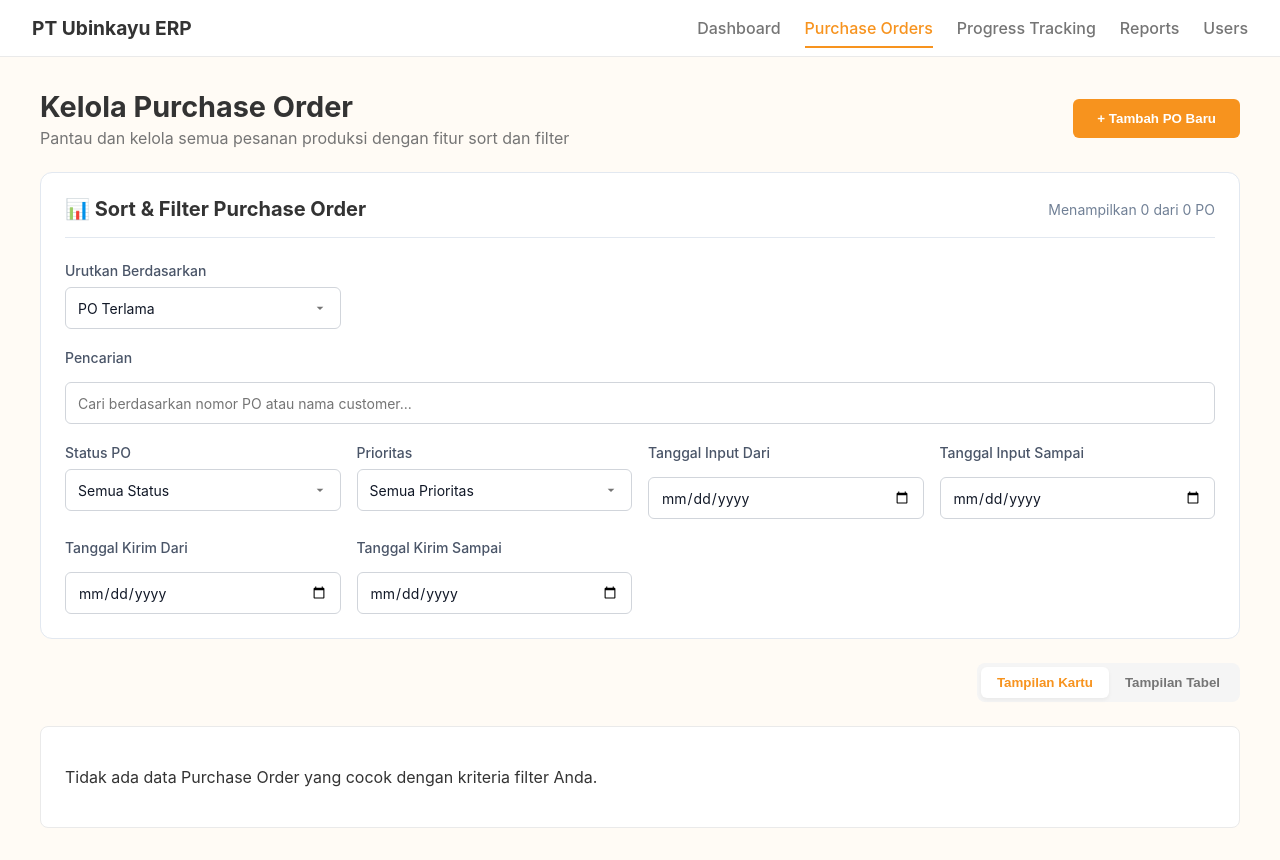
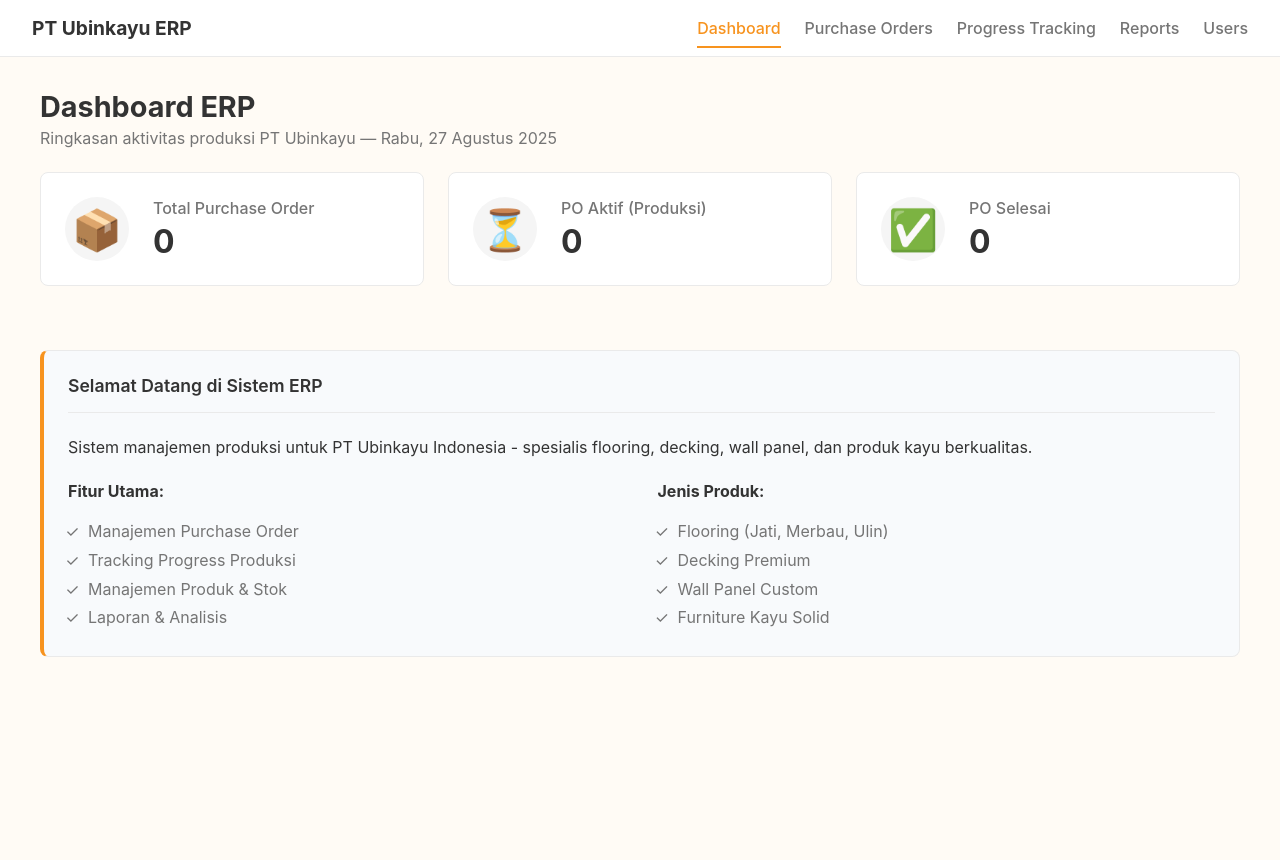
Before and after one commit to michaeldavidsinn/ubinkayu-erp1, a React (Vite) app in the folder src/renderer/: page / in a window 1280 px wide. After the commit the page ends 800 px from the top, so only its background shows below. Built offline with nearby package versions, Linux system fonts and the light colour scheme.

Commit message:
buat page dashboard

```diff
--- a/src/renderer/src/App.tsx
+++ b/src/renderer/src/App.tsx
@@ -11,7 +11,8 @@ import Navbar from './components/Navbar'
 import POListPage from './pages/POListPage'
 import InputPOPage from './pages/InputPOPage'
 import PODetailPage from './pages/PODetailPage'
-import ProgressTrackingPage from './pages/ProgressTrackingPage' // <-- BARU: Impor halaman baru
+import ProgressTrackingPage from './pages/ProgressTrackingPage'
+import DashboardPage from './pages/DashboardPage';
 
 // --- DUMMY DATA UNTUK HALAMAN TRACKING ---
 const dummyTrackingData = [
@@ -23,7 +24,7 @@ const dummyTrackingData = [
 
 function App() {
   // BARU: Tambahkan 'tracking' sebagai salah satu kemungkinan view
-  const [view, setView] = useState<'list' | 'input' | 'detail' | 'tracking'>('list')
+  const [view, setView] = useState<'dashboard' | 'list' | 'input' | 'detail' | 'tracking'>('dashboard');
   const [purchaseOrders, setPurchaseOrders] = useState<POHeader[]>([])
   const [editingPO, setEditingPO] = useState<POHeader | null>(null)
   const [detailPO, setDetailPO] = useState<POHeader | null>(null)
@@ -46,6 +47,7 @@ function App() {
   useEffect(() => {
     fetchPOs()
   }, [])
+
   const handleDeletePO = async (poId: string) => {
     if (window.confirm(`Yakin ingin menghapus PO ini? Semua data terkait akan hilang permanen.`)) {
       setIsLoading(true)
@@ -82,12 +84,7 @@ function App() {
   }
 
   // BARU: Fungsi untuk menangani navigasi dari Navbar
-  const handleNavigate = (targetView: 'list' | 'tracking') => {
-    if (targetView === 'list') {
-      fetchPOs() // Muat ulang data PO saat kembali ke list
-    }
-    setView(targetView)
-  }
+  const handleNavigate = (targetView: 'dashboard' | 'list' | 'tracking') => { setView(targetView); };
 
   const handleBackToList = () => {
     setEditingPO(null)
@@ -97,27 +94,20 @@ function App() {
 
   const renderContent = () => {
     switch (view) {
+      // [BARU] Tambahkan case untuk dashboard
+      case 'dashboard':
+        return <DashboardPage poList={purchaseOrders} isLoading={isLoading} />;
       case 'input':
-        return <InputPOPage onSaveSuccess={handleBackToList} editingPO={editingPO} />
+        return <InputPOPage onSaveSuccess={handleBackToList} editingPO={editingPO} />;
       case 'detail':
-        return <PODetailPage po={detailPO} onBackToList={handleBackToList} />
-      // BARU: Tambahkan case untuk 'tracking'
+        return <PODetailPage po={detailPO} onBackToList={handleBackToList} />;
       case 'tracking':
-        return <ProgressTrackingPage poList={dummyTrackingData} />
+        return <ProgressTrackingPage poList={[]} />;
       case 'list':
       default:
-        return (
-          <POListPage
-            poList={purchaseOrders}
-            onAddPO={handleShowInputForm}
-            onDeletePO={handleDeletePO}
-            onEditPO={handleEditPO}
-            onShowDetail={handleShowDetail}
-            isLoading={isLoading}
-          />
-        )
+        return <POListPage poList={purchaseOrders} onAddPO={handleShowInputForm} onDeletePO={handleDeletePO} onEditPO={handleEditPO} onShowDetail={handleShowDetail} isLoading={isLoading}/>;
     }
-  }
+  };
 
   return (
     <div className="app-layout">
--- a/src/renderer/src/assets/main.css
+++ b/src/renderer/src/assets/main.css
@@ -759,3 +759,81 @@ label {
 .status-badge.status-in-progress { background-color: #D69E2E; }
 .status-badge.status-completed { background-color: #38A169; }
 .status-badge.status-cancelled { background-color: #C53030; }
+
+/* ================================== */
+/* STYLING UNTUK DASHBOARD PAGE       */
+/* ================================== */
+
+.dashboard-grid {
+  display: grid;
+  grid-template-columns: repeat(auto-fit, minmax(280px, 1fr));
+  gap: 1.5rem;
+  margin-bottom: 2rem;
+}
+
+.stat-card {
+  display: flex;
+  align-items: center;
+  padding: 1.5rem;
+  transition: transform 0.2s ease, box-shadow 0.2s ease;
+}
+
+.stat-card:hover {
+  transform: translateY(-5px);
+  box-shadow: 0 10px 15px -3px rgba(0, 0, 0, 0.07), 0 4px 6px -2px rgba(0, 0, 0, 0.05);
+}
+
+.stat-card-icon {
+  font-size: 2.5rem;
+  margin-right: 1.5rem;
+  background-color: var(--secondary-color);
+  height: 64px;
+  width: 64px;
+  display: flex;
+  align-items: center;
+  justify-content: center;
+  border-radius: 50%;
+}
+
+.stat-card-info {
+  display: flex;
+  flex-direction: column;
+}
+
+.stat-card-title {
+  color: var(--text-secondary);
+  font-weight: 500;
+  margin-bottom: 0.25rem;
+}
+
+.stat-card-value {
+  font-size: 2rem;
+  font-weight: 700;
+  color: var(--text-primary);
+}
+
+.welcome-card {
+  background-color: #F8FAFC;
+  border-left: 4px solid var(--primary-color);
+}
+
+.welcome-grid {
+    display: grid;
+    grid-template-columns: 1fr 1fr;
+    gap: 2rem;
+    margin-top: 1.5rem;
+}
+
+.welcome-card h4 {
+    margin-top: 0;
+    margin-bottom: 1rem;
+    color: var(--text-primary);
+}
+
+.welcome-card ul {
+    list-style-type: '✓  ';
+    padding-left: 1.25rem;
+    margin: 0;
+    color: var(--text-secondary);
+    line-height: 1.8;
+}
--- a/src/renderer/src/components/Navbar.tsx
+++ b/src/renderer/src/components/Navbar.tsx
@@ -1,35 +1,35 @@
 /* eslint-disable prettier/prettier */
-// src/renderer/src/components/Navbar.tsx
-
-import React from 'react'
+import React from 'react';
 
 interface NavbarProps {
-  // BARU: Definisikan props yang diterima dari App.tsx
-  currentView: string
-  onNavigate: (view: 'list' | 'tracking') => void
+  currentView: string;
+  // Tambahkan 'dashboard' ke tipe navigasi
+  onNavigate: (view: 'dashboard' | 'list' | 'tracking') => void;
 }
 
 const Navbar: React.FC<NavbarProps> = ({ currentView, onNavigate }) => {
-  // Helper untuk menentukan apakah link aktif
-  // eslint-disable-next-line @typescript-eslint/explicit-function-return-type
   const getLinkClass = (viewName: string) => {
+    // [FIX] Tambahkan kondisi untuk dashboard
+    if (viewName === 'Dashboard' && currentView === 'dashboard') {
+      return 'active';
+    }
     if (viewName === 'Purchase Orders' && ['list', 'input', 'detail'].includes(currentView)) {
-      return 'active'
+      return 'active';
     }
     if (viewName === 'Progress Tracking' && currentView === 'tracking') {
-      return 'active'
+      return 'active';
     }
-    return ''
-  }
+    return '';
+  };
 
   return (
     <nav className="navbar">
       <div className="navbar-brand">PT Ubinkayu ERP</div>
       <div className="navbar-links">
-        <a href="#" className={getLinkClass('Dashboard')}>
+        {/* [FIX] Jadikan link ini fungsional */}
+        <a href="#" onClick={() => onNavigate('dashboard')} className={getLinkClass('Dashboard')}>
           Dashboard
         </a>
-        {/* BARU: Gunakan onNavigate untuk mengubah view */}
         <a href="#" onClick={() => onNavigate('list')} className={getLinkClass('Purchase Orders')}>
           Purchase Orders
         </a>
@@ -44,7 +44,7 @@ const Navbar: React.FC<NavbarProps> = ({ currentView, onNavigate }) => {
         </a>
       </div>
     </nav>
-  )
-}
+  );
+};
 
-export default Navbar
+export default Navbar;
--- /dev/null
+++ b/src/renderer/src/pages/DashboardPage.tsx
@@ -0,0 +1,98 @@
+/* eslint-disable prettier/prettier */
+import React, { useMemo } from 'react';
+import { POHeader } from '../types';
+import { Card } from '../components/Card';
+
+// Definisikan props yang diterima oleh halaman ini
+interface DashboardPageProps {
+  poList: POHeader[];
+  isLoading: boolean;
+}
+
+// Komponen kecil untuk menampilkan kartu statistik
+const StatCard = ({ title, value, icon, color }) => (
+  <Card className="stat-card" style={{ borderTop: `4px solid ${color}` }}>
+    <div className="stat-card-icon">{icon}</div>
+    <div className="stat-card-info">
+      <span className="stat-card-title">{title}</span>
+      <span className="stat-card-value">{value}</span>
+    </div>
+  </Card>
+);
+
+const DashboardPage: React.FC<DashboardPageProps> = ({ poList, isLoading }) => {
+  // Gunakan useMemo agar kalkulasi tidak diulang setiap render
+  const stats = useMemo(() => {
+    const totalPOs = poList.length;
+    // Anggap PO aktif jika statusnya BUKAN 'Completed' atau 'Cancelled'
+    const activePOs = poList.filter(
+      (po) => po.status !== 'Completed' && po.status !== 'Cancelled'
+    ).length;
+    const completedPOs = poList.filter((po) => po.status === 'Completed').length;
+
+    return { totalPOs, activePOs, completedPOs };
+  }, [poList]);
+
+  const today = new Date().toLocaleDateString('id-ID', { weekday: 'long', year: 'numeric', month: 'long', day: 'numeric' });
+
+  return (
+    <div className="page-container">
+      <div className="page-header">
+        <div>
+          <h1>Dashboard ERP</h1>
+          <p>Ringkasan aktivitas produksi PT Ubinkayu — {today}</p>
+        </div>
+      </div>
+
+      {/* Grid untuk menampilkan kartu statistik */}
+      <div className="dashboard-grid">
+        <StatCard
+          title="Total Purchase Order"
+          value={isLoading ? '...' : stats.totalPOs}
+          icon="📦"
+          color="#3182CE"
+        />
+        <StatCard
+          title="PO Aktif (Produksi)"
+          value={isLoading ? '...' : stats.activePOs}
+          icon="⏳"
+          color="#D69E2E"
+        />
+        <StatCard
+          title="PO Selesai"
+          value={isLoading ? '...' : stats.completedPOs}
+          icon="✅"
+          color="#38A169"
+        />
+      </div>
+
+      {/* Kartu Selamat Datang */}
+      <Card className="welcome-card">
+        <h2>Selamat Datang di Sistem ERP</h2>
+        <p>Sistem manajemen produksi untuk PT Ubinkayu Indonesia - spesialis flooring, decking, wall panel, dan produk kayu berkualitas.</p>
+        <div className="welcome-grid">
+            <div>
+                <h4>Fitur Utama:</h4>
+                <ul>
+                    <li>Manajemen Purchase Order</li>
+                    <li>Tracking Progress Produksi</li>
+                    <li>Manajemen Produk & Stok</li>
+                    <li>Laporan & Analisis</li>
+                </ul>
+            </div>
+            <div>
+                <h4>Jenis Produk:</h4>
+                <ul>
+                    <li>Flooring (Jati, Merbau, Ulin)</li>
+                    <li>Decking Premium</li>
+                    <li>Wall Panel Custom</li>
+                    <li>Furniture Kayu Solid</li>
+                </ul>
+            </div>
+        </div>
+      </Card>
+    </div>
+  );
+};
+
+export default DashboardPage;
```
